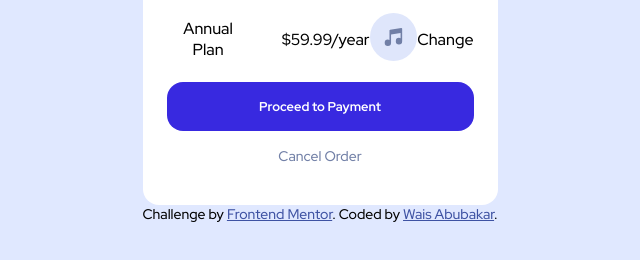
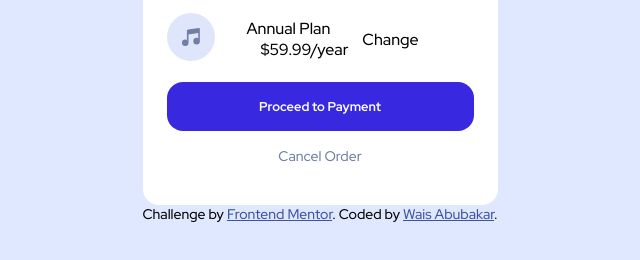
Before and after one commit to wais-mus/order-summary, a plain HTML site: page index.html in a window 1280 px wide. Shown: the part 442-702 px from the top of the page, without its empty margins (320-960 px from the left). Drawn offline with Linux system fonts and the light colour scheme.

Commit message:
done for today

```diff
--- a/index.html
+++ b/index.html
@@ -21,19 +21,22 @@
     <article>
       <h1>Order Summary</h1>
 
-       <p>You can now listen to millions of songs, audiobooks, and podcasts on any
-      device anywhere you like!</p>
+       <p>
+        You can now listen to millions of songs, audiobooks, and podcasts on any
+           device anywhere you like!
+        </p>
+
       <ul>
-        <li>Annual Plan</li>
-        <li>$59.99/year</li>
         <li> <img src="./images/icon-music.svg" alt="music icon"> </li>
+            <div>
+          <li>Annual Plan</li>
+          <li>$59.99/year</li>
+            </div>
         <li>Change</li>
-
       </ul>
 
-
       <button class="btn">Proceed to Payment</button>
-     <p>Cancel Order</p>
+      <p>Cancel Order</p>
     </article>
 
     </main>
```
